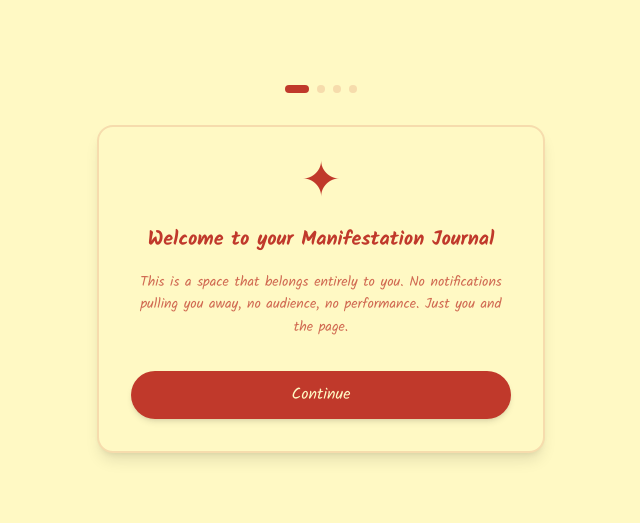
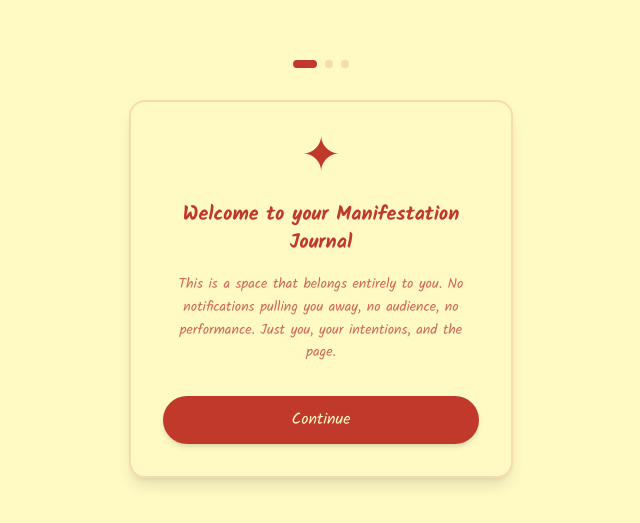
Before and after one commit to lavanyagowri123/Lavanya, a React (Vite) app: page / in a window 1280 px wide. Shown: the part 131-654 px from the top of the page, without its empty margins (319-959 px from the left). Built offline with nearby package versions, Linux system fonts and the light colour scheme.

Commit message:
feat: simplify onboarding to 2 steps + affirmation then begin journalling
First open: welcome → why this journal exists → daily affirmation → Begin journalling
Every subsequent day: affirmation popup only

https://claude.ai/code/session_01BPHutx3eg7Ui2GdFRC1VN1

```diff
--- a/src/App.jsx
+++ b/src/App.jsx
@@ -14,15 +14,10 @@ export default function App() {
 
   useEffect(() => {
     initNotifications()
-
     const onboarded = localStorage.getItem(ONBOARDED_KEY)
     if (!onboarded) {
       setScreen('welcome')
-      return
-    }
-
-    const lastSeen = localStorage.getItem(LAST_AFFIRMATION_KEY)
-    if (lastSeen !== getTodayKey()) {
+    } else if (localStorage.getItem(LAST_AFFIRMATION_KEY) !== getTodayKey()) {
       setScreen('affirmation')
     }
   }, [])
--- a/src/components/DailyAffirmation.jsx
+++ b/src/components/DailyAffirmation.jsx
@@ -10,12 +10,13 @@ export default function DailyAffirmation({ onClose }) {
       <div className="absolute inset-0 bg-ink-dark/15 backdrop-blur-sm" onClick={onClose} />
 
       <div className="relative z-10 w-full max-w-sm animate-fade-in text-center">
-        {/* Date */}
         <p className="font-journal text-sm text-ink/50 mb-6">{today}</p>
 
-        {/* Affirmation card */}
         <div className="bg-paper border-2 border-ink/15 rounded-2xl px-8 py-10 shadow-xl paper-texture mb-5">
-          <div className="text-3xl mb-5">✦</div>
+          <div className="text-3xl mb-4">✦</div>
+          <p className="font-journal text-sm text-ink/50 italic mb-6">
+            This space is yours. Take a breath and begin.
+          </p>
           <p className="font-journal text-lg font-bold text-ink leading-relaxed">
             "{affirmation}"
           </p>
@@ -29,9 +30,7 @@ export default function DailyAffirmation({ onClose }) {
           Open my journal
         </button>
 
-        <p className="font-journal text-xs text-ink/30 mt-4">
-          tap anywhere to close
-        </p>
+        <p className="font-journal text-xs text-ink/30 mt-4">tap anywhere to close</p>
       </div>
     </div>
   )
--- a/src/components/WelcomeScreen.jsx
+++ b/src/components/WelcomeScreen.jsx
@@ -1,57 +1,71 @@
 import { useState } from 'react'
+import { getDailyAffirmation } from '../utils/affirmations'
+import { formatDateDisplay, getTodayKey } from '../utils/storage'
 
-export default function WelcomeScreen({ onDone }) {
-  const [step, setStep] = useState(0)
-
-  const steps = [
+const STEPS = [
   {
     icon: '✦',
     heading: 'Welcome to your Manifestation Journal',
-      body: `This is a space that belongs entirely to you. No notifications pulling you away, no audience, no performance. Just you and the page.`,
+    body: `This is a space that belongs entirely to you. No notifications pulling you away, no audience, no performance. Just you, your intentions, and the page.`,
   },
   {
     icon: '🖊',
     heading: 'Why this journal exists',
-      body: `Manifestation isn't wishful thinking — it's directed attention. When you write your intentions in the past tense, as if they have already happened, your brain's reticular activating system begins filtering your world to find evidence that confirms them. You start noticing what you once missed.`,
-    },
-    {
-      icon: '🟡',
-      heading: 'Why yellow and red?',
-      body: `Yellow is the colour the human eye processes fastest. It signals warmth, safety, and open thinking. Red ink activates focus and commitment — studies show we take goals more seriously when written in red. Together they create an environment your brain associates with important, intentional work.`,
-    },
-    {
-      icon: '🌅',
-      heading: 'How to use it',
-      body: `Each morning, open your journal and write freely — as if your dream life is already real. Describe how it feels, what you see, who you are. Then seal the entry. Come back tomorrow and do it again. The ritual is the practice.`,
+    body: `When you write your intentions in the past tense — as if they have already happened — your brain's reticular activating system begins filtering your world to find evidence that confirms them. You start noticing what you once missed. The writing is the practice.`,
   },
 ]
 
-  const current = steps[step]
-  const isLast = step === steps.length - 1
+export default function WelcomeScreen({ onDone }) {
+  const [step, setStep] = useState(0)
+  const showAffirmation = step === STEPS.length
+  const affirmation = getDailyAffirmation()
+  const today = formatDateDisplay(getTodayKey())
+
+  if (showAffirmation) {
+    return (
+      <div className="fixed inset-0 z-50 flex items-center justify-center p-6">
+        <div className="absolute inset-0 bg-ink-dark/15 backdrop-blur-sm" />
+        <div className="relative z-10 w-full max-w-sm animate-fade-in text-center">
+          <p className="font-journal text-sm text-ink/50 mb-6">{today}</p>
+          <div className="bg-paper border-2 border-ink/15 rounded-2xl px-8 py-10 shadow-xl paper-texture mb-5">
+            <div className="text-3xl mb-4">✦</div>
+            <p className="font-journal text-sm text-ink/50 italic mb-6">
+              This space is yours. Take a breath and begin.
+            </p>
+            <p className="font-journal text-lg font-bold text-ink leading-relaxed">
+              "{affirmation}"
+            </p>
+          </div>
+          <button
+            onClick={onDone}
+            className="w-full py-3 rounded-full bg-ink text-paper font-journal text-base
+                       hover:bg-ink-dark transition-all duration-200 shadow-md"
+          >
+            Begin journalling ✦
+          </button>
+        </div>
+      </div>
+    )
+  }
+
+  const current = STEPS[step]
 
   return (
-    <div className="fixed inset-0 z-50 flex items-end justify-center sm:items-center p-4 paper-texture">
-      {/* Full page warm bg */}
+    <div className="fixed inset-0 z-50 flex items-center justify-center p-6 paper-texture">
       <div className="absolute inset-0 bg-paper" />
-
-      <div className="relative z-10 w-full max-w-md animate-fade-in">
+      <div className="relative z-10 w-full max-w-sm animate-fade-in">
         {/* Progress dots */}
         <div className="flex justify-center gap-2 mb-8">
-          {steps.map((_, i) => (
+          {[...STEPS, 'affirmation'].map((_, i) => (
             <div
               key={i}
               className={`rounded-full transition-all duration-300 ${
-                i === step
-                  ? 'w-6 h-2 bg-ink'
-                  : i < step
-                  ? 'w-2 h-2 bg-ink/40'
-                  : 'w-2 h-2 bg-ink/15'
+                i === step ? 'w-6 h-2 bg-ink' : i < step ? 'w-2 h-2 bg-ink/40' : 'w-2 h-2 bg-ink/15'
               }`}
             />
           ))}
         </div>
 
-        {/* Card */}
         <div className="bg-paper border-2 border-ink/15 rounded-2xl p-8 shadow-lg text-center">
           <div className="text-5xl mb-5">{current.icon}</div>
           <h2 className="font-journal font-bold text-xl text-ink mb-4 leading-snug">
@@ -60,15 +74,13 @@ export default function WelcomeScreen({ onDone }) {
           <p className="font-journal text-sm text-ink/75 leading-relaxed mb-8">
             {current.body}
           </p>
-
           <button
-            onClick={() => isLast ? onDone() : setStep(s => s + 1)}
+            onClick={() => setStep(s => s + 1)}
             className="w-full py-3 rounded-full bg-ink text-paper font-journal text-base
                        hover:bg-ink-dark transition-all duration-200 shadow-md"
           >
-            {isLast ? 'Begin writing ✦' : 'Continue'}
+            Continue
           </button>
-
           {step > 0 && (
             <button
               onClick={() => setStep(s => s - 1)}
```
Lines whose indentation alone changed are shown as unchanged.
